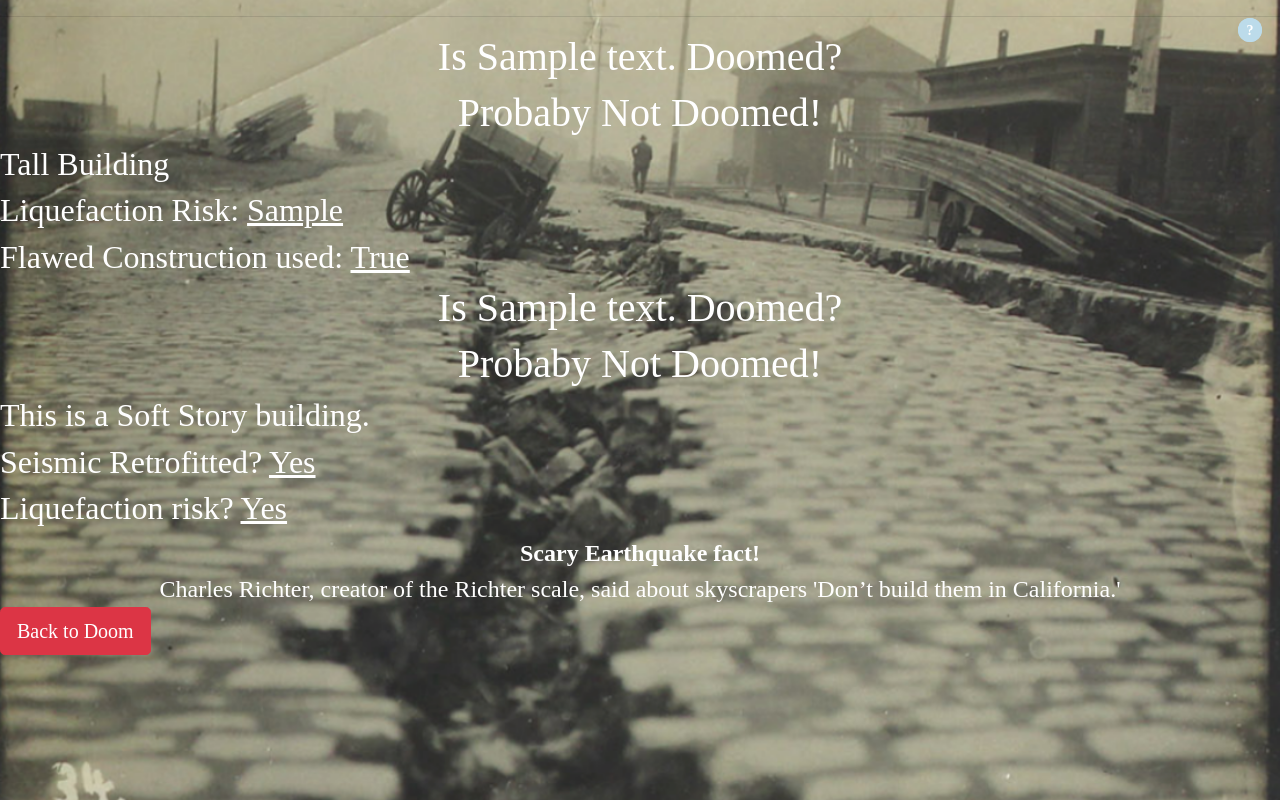
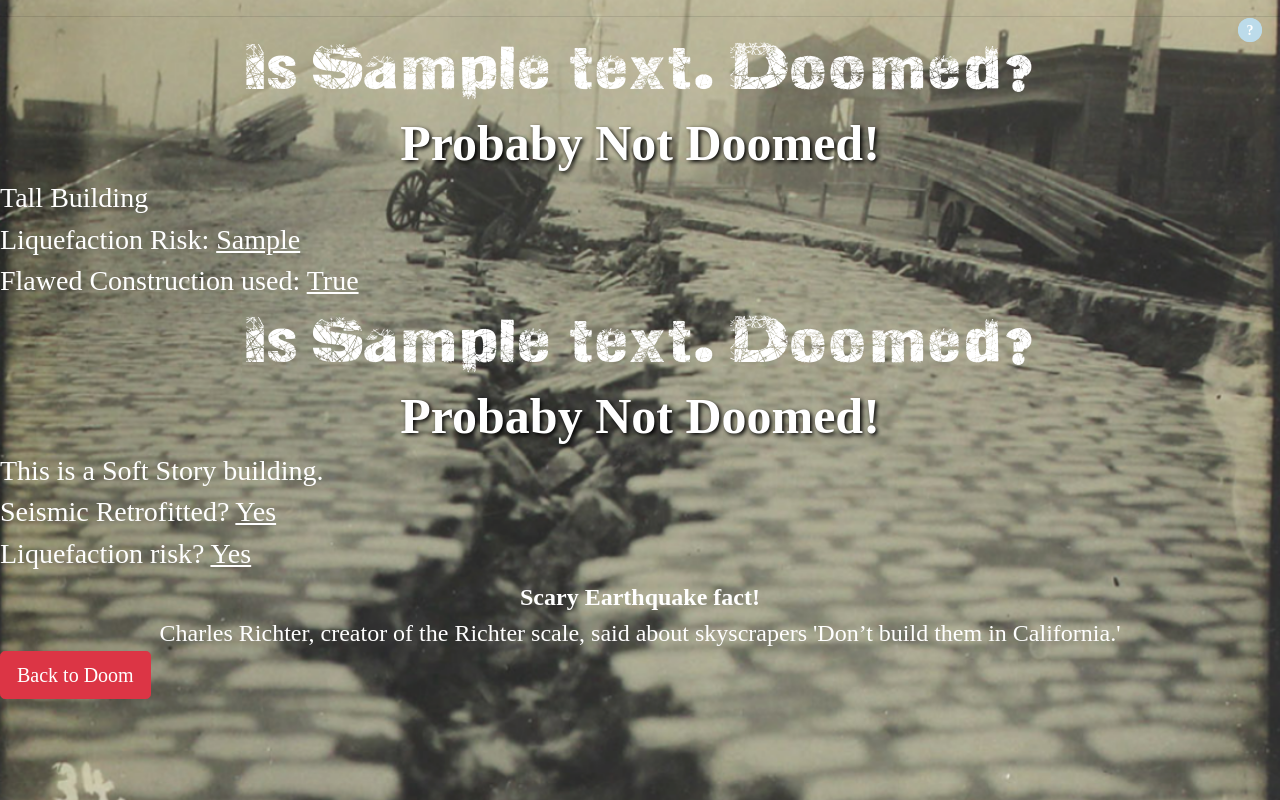
Before and after one commit to EpicRowan/Doom_mapper, a Flask app: page /buildings/1 in a window 1280 px wide. Run offline with Flask 2, Linux system fonts and the light colour scheme; tables that the repository leaves empty hold one stand-in row (values such as "Sample post"); some libraries are stand-ins or nearby versions.

```diff
--- a/static/css/building_details.css
+++ b/static/css/building_details.css
@@ -1,3 +1,25 @@
+
+@font-face {
+
+   font-family: 'Action';
+   src: url('/static/Action of the Time New.ttf') format('truetype');
+
+}
+
+
+h1 {
+    font-size: 50px;
+    color: white;
+    text-shadow: 2px 2px 4px #000000;
+      font-weight: bold;
+
+}
+h2 {
+  font-family: 'Action', san-serif;
+  font-size: 60px;
+  color: white;
+
+}
 
 body {
   font-family: 'Libre Baskerville', serif;
@@ -10,6 +32,7 @@ body {
   background-repeat: no-repeat;
   background-size: cover;
 }
+
 
 
 
--- a/static/css/homepage.css
+++ b/static/css/homepage.css
@@ -5,6 +5,8 @@ h1 {
     font-size: 100px;
     color: white;
     text-shadow: 2px 2px 4px #000000;
+    font-family: 'Oswald', serif;
+      font-weight: bold;
 
 }
 .wrapper {
@@ -32,7 +34,7 @@ h1 {
    animation: 1s shake infinite alternate;
 }
 .cracked span:nth-child(2)  {
-  clip-path: polygon(10% 0%, 140% 0%, 80% 100%, 0% 100%);
+  clip-path: polygon(10% 0%, 200% 0%, 80% 100%, 0% 100%);
    animation: 1s shake infinite alternate;
 }
 .cracked span:nth-child(3) {
@@ -55,6 +57,8 @@ h1 {
 
    font-family: 'Action';
    src: url('/static/Action of the Time New.ttf') format('truetype');
+   font-family: 'Oswald';
+   src: url('/static/Oswald-VariableFont_wght.ttf') format('truetype');
 
 }
 
--- a/templates/building_details.html
+++ b/templates/building_details.html
@@ -5,12 +5,12 @@
 
 {% if searched.tallbuilding %}
 
-<h1><center> Is {{ searched.tallbuilding.building.address }} Doomed? </center></h1>
+<h2><center> Is {{ searched.tallbuilding.building.address }} Doomed? </center></h2>
 <h1><center> {{ doom}}  </center></h1>
 
-<h2>Tall Building</h2>
-<h2>Liquefaction Risk: <u> {{ searched.tallbuilding.liquefaction }} </u></h2>
- <h2>Flawed Construction used: <u> {{ searched.tallbuilding.at_risk }} </u></h2>
+<h3>Tall Building</h3>
+<h3>Liquefaction Risk: <u> {{ searched.tallbuilding.liquefaction }} </u></h3>
+<h3>Flawed Construction used: <u> {{ searched.tallbuilding.at_risk }} </u></h3>
 
   <!-- Info mouseover about Liquifaction and Flawed Construction -->
 
@@ -25,20 +25,20 @@
 
 {% if searched.softstory %}
 
-<h1><center> Is {{ searched.softstory.building.address }} Doomed? </center></h1>
+<h2><center> Is {{ searched.softstory.building.address }} Doomed? </center></h2>
 <h1><center> {{ doom}}  </center></h1>
 
-<h2> This is a Soft Story building.</h2>
+<h3> This is a Soft Story building.</h3>
 {% if searched.softstory.status == "Seismic Retrofitted" %}
-<h2> Seismic Retrofitted? <u> Yes</u></h2>
+ <h3>Seismic Retrofitted? <u> Yes</u></h3>
 {% else %}
- <h2> Seismic Retrofitted? <u> No, non-compliant</u></h2>
+ <h3>Seismic Retrofitted? <u> No, non-compliant</u></h3>
 {% endif %}
 
 	{% if searched.softstory.liquefaction %}
-	<h2> Liquefaction risk? <u> Yes</u></h2>
+	<h3> Liquefaction risk? <u> Yes</u></h3>
 	{% else %}
-	<h2> Liquefaction risk? <u> No</u></h2>
+	<h3> Liquefaction risk? <u> No</u></h3>
 	{% endif %}
 
  <!-- Info mouseover about Liquifaction and Soft Story buildings -->
--- a/templates/homepage.html
+++ b/templates/homepage.html
@@ -46,7 +46,7 @@
      <h3><label>Search for an address in San Francisco:
         <input type="text" name="entered_address" required>
       </label>
-    <button type="submit" value="Search" class="btn btn-lg btn-light">Search</button></h3>
+    <button type="submit" value="Search" class="btn btn-light">Search</button></h3>
 </center>
   </div>
   </form>
```
